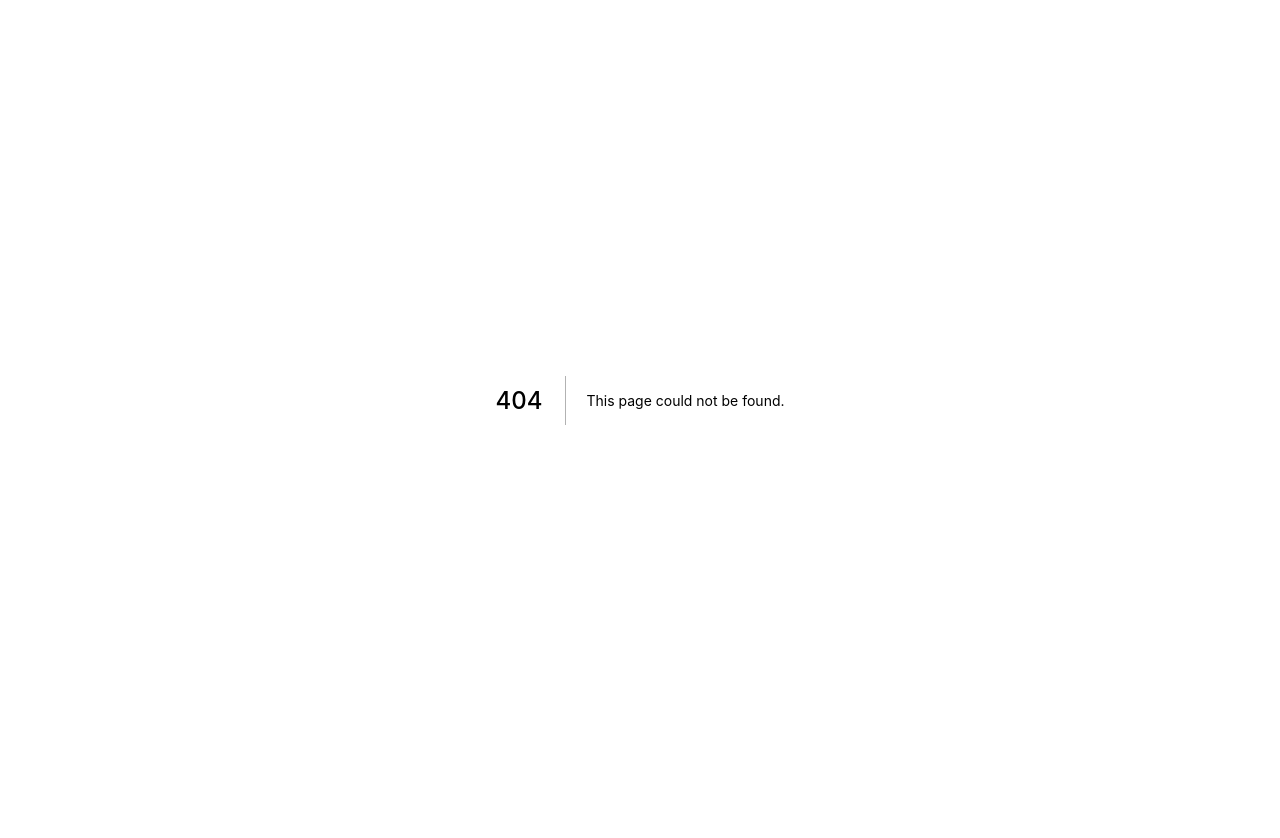
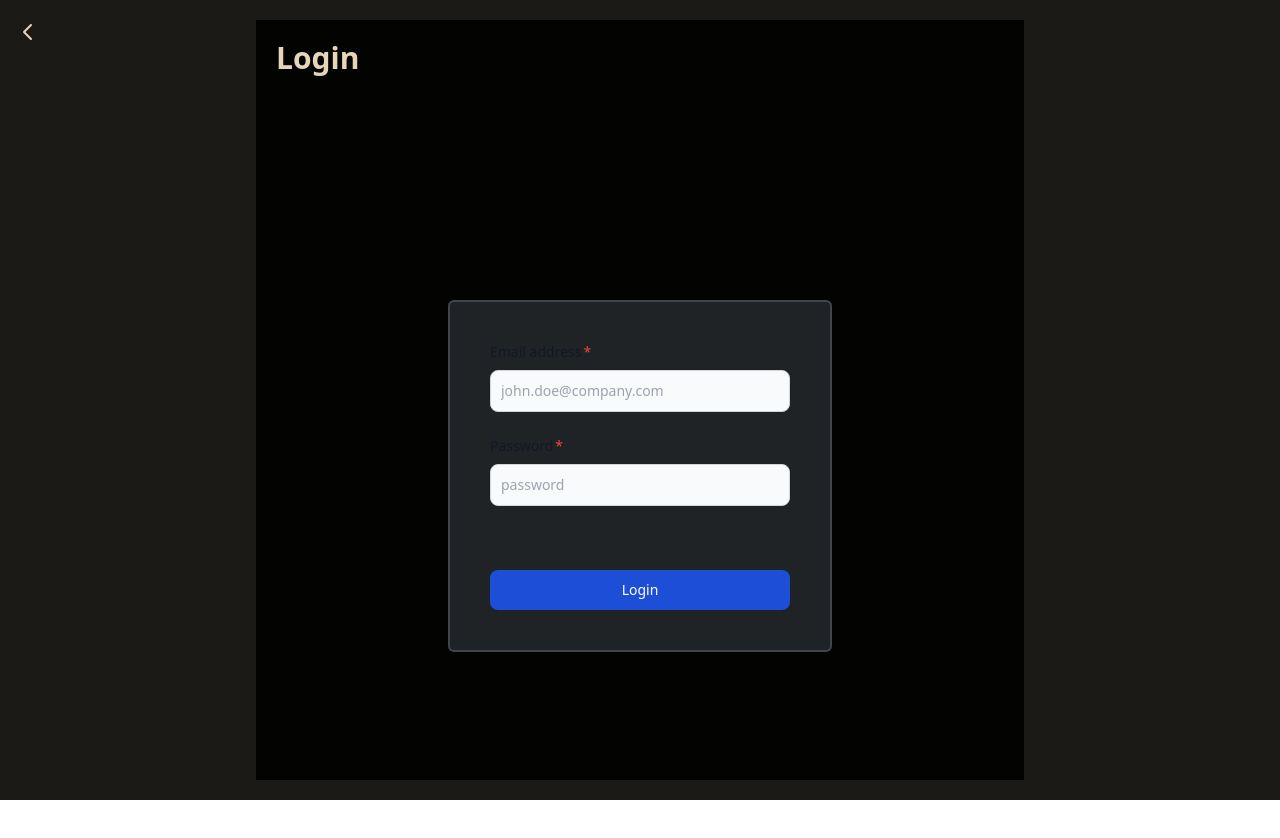
Before and after one commit to yusungkim/mysql_prisma, a Next.js app: page /login in a window 1280 px wide. Before the commit this address had no page. Shown: the top 838 px of the page. Before the commit the page ends 800 px from the top, so only its background shows below. Built offline with nearby package versions, Linux system fonts and the light colour scheme.

Commit message:
login ui

```diff
--- a/components/layout.tsx
+++ b/components/layout.tsx
@@ -1,18 +1,24 @@
+import Link from "next/link";
 import { useRouter } from "next/router";
 import { ReactElement } from "react";
 
 interface LayoutProps {
   canGoBack?: boolean;
+  haveMenu?: boolean;
   readonly children: ReactElement;
 }
 
-const Layout = ({ canGoBack = false, children }: LayoutProps) => {
+const Layout = ({
+  canGoBack = false,
+  children,
+  haveMenu = false,
+}: LayoutProps) => {
   const router = useRouter();
   const onClick = () => {
     router.back();
   };
   return (
-    <div className="w-screen h-screen bg-slate-900 text-slate-50 flex justify-center py-5">
+    <div className="w-screen h-screen bg-theme-black text-theme-beige flex justify-center py-5">
       {canGoBack ? (
         <button onClick={onClick} className="absolute left-4">
           <svg
@@ -32,6 +38,12 @@ const Layout = ({ canGoBack = false, children }: LayoutProps) => {
         </button>
       ) : null}
       <div className="max-w-screen-2xl w-full md:w-768 bg-black bg-opacity-90">
+        {haveMenu ? (
+          <div className="flex gap-5 justify-end p-5  bg-theme-orange font-bold">
+            <Link href="/login">Login</Link>
+            <Link href="/signin">Signin</Link>
+          </div>
+        ) : null}
         {children}
       </div>
     </div>
--- a/pages/index.tsx
+++ b/pages/index.tsx
@@ -4,7 +4,7 @@ import Link from "next/link";
 
 const Home: NextPage = () => {
   return (
-    <Layout>
+    <Layout haveMenu>
       <>
         <h2 className="text-3xl font-bold p-5">Initial template</h2>
         <ul className="text-lg px-10">
@@ -18,12 +18,6 @@ const Home: NextPage = () => {
           <li>Login & Session</li>
           <li>useUser</li>
         </ul>
-
-        <div>
-          <Link href="/signin">
-            Signin
-          </Link>
-        </div>
       </>
     </Layout>
   );
--- /dev/null
+++ b/pages/login.tsx
@@ -0,0 +1,72 @@
+import type { NextPage } from "next";
+import Layout from "@components/layout";
+import { useForm } from "react-hook-form";
+
+interface LoginFormData {
+  nickname?: string;
+  email: string;
+  password: string;
+  confirmPassword: string;
+  agreement: boolean;
+}
+
+const Login: NextPage = () => {
+  const { handleSubmit, register } = useForm<LoginFormData>();
+
+  const onValid = (formData: LoginFormData) => {
+    console.log(formData);
+  };
+
+  return (
+    <Layout canGoBack>
+      <>
+        <h2 className="text-3xl font-bold p-5">Login</h2>
+
+        <div className="flex justify-center items-center h-full">
+          <form onSubmit={handleSubmit(onValid)} className="w-1/2 border-2 border-slate-300 border-opacity-20 bg-slate-400 bg-opacity-20 p-10 rounded-md">
+            <div className="mb-6">
+              <label
+                htmlFor="email"
+                className="after:content-['*'] after:ml-0.5 after:text-red-500 block mb-2 text-sm font-medium text-gray-900 dark:text-gray-300"
+              >
+                Email address
+              </label>
+              <input
+                type="email"
+                id="email"
+                {...register("email", { required: true })}
+                className="bg-gray-50 border border-gray-300 text-gray-900 text-sm rounded-lg focus:ring-blue-500 focus:border-blue-500 block w-full p-2.5 dark:bg-gray-700 dark:border-gray-600 dark:placeholder-gray-400 dark:text-white dark:focus:ring-blue-500 dark:focus:border-blue-500"
+                placeholder="john.doe@company.com"
+                required
+              />
+            </div>
+            <div className="mb-6">
+              <label
+                htmlFor="password"
+                className="after:content-['*'] after:ml-0.5 after:text-red-500 block mb-2 text-sm font-medium text-gray-900 dark:text-gray-300"
+              >
+                Password
+              </label>
+              <input
+                type="password"
+                id="password"
+                {...register("password", { required: true, minLength: 5 })}
+                className="bg-gray-50 border border-gray-300 text-gray-900 text-sm rounded-lg focus:ring-blue-500 focus:border-blue-500 block w-full p-2.5 dark:bg-gray-700 dark:border-gray-600 dark:placeholder-gray-400 dark:text-white dark:focus:ring-blue-500 dark:focus:border-blue-500"
+                placeholder="password"
+                required
+              />
+            </div>
+            <button
+              type="submit"
+              className="mt-10 text-white bg-blue-700 hover:bg-blue-800 focus:ring-4 focus:outline-none focus:ring-blue-300 font-medium rounded-lg text-sm w-full px-5 py-2.5 text-center dark:bg-blue-600 dark:hover:bg-blue-700 dark:focus:ring-blue-800"
+            >
+              Login
+            </button>
+          </form>
+        </div>
+      </>
+    </Layout>
+  );
+};
+
+export default Login;
--- a/pages/signin.tsx
+++ b/pages/signin.tsx
@@ -2,7 +2,7 @@ import type { NextPage } from "next";
 import Layout from "@components/layout";
 import { useForm } from "react-hook-form";
 
-interface LoginFormData {
+interface SigninFormData {
   nickname?: string;
   email: string;
   password: string;
@@ -10,10 +10,10 @@ interface LoginFormData {
   agreement: boolean;
 }
 
-const Login: NextPage = () => {
-  const { handleSubmit, register } = useForm<LoginFormData>();
+const Signin: NextPage = () => {
+  const { handleSubmit, register } = useForm<SigninFormData>();
 
-  const onValid = (formData: LoginFormData) => {
+  const onValid = (formData: SigninFormData) => {
     console.log(formData);
   };
 
@@ -112,7 +112,7 @@ const Login: NextPage = () => {
             </div>
             <button
               type="submit"
-              className="text-white bg-blue-700 hover:bg-blue-800 focus:ring-4 focus:outline-none focus:ring-blue-300 font-medium rounded-lg text-sm w-full px-5 py-2.5 text-center dark:bg-blue-600 dark:hover:bg-blue-700 dark:focus:ring-blue-800"
+              className="mt-5 text-white bg-blue-700 hover:bg-blue-800 focus:ring-4 focus:outline-none focus:ring-blue-300 font-medium rounded-lg text-sm w-full px-5 py-2.5 text-center dark:bg-blue-600 dark:hover:bg-blue-700 dark:focus:ring-blue-800"
             >
               Sign In
             </button>
@@ -123,4 +123,4 @@ const Login: NextPage = () => {
   );
 };
 
-export default Login;
+export default Signin;
--- a/tailwind.config.js
+++ b/tailwind.config.js
@@ -8,6 +8,12 @@ module.exports = {
     extend: {
       spacing: {
         '768': '768px',
+      },
+      colors: {
+        'theme-black': '#1B1A17',
+        'theme-yellow': '#F0A500',
+        'theme-orange': '#E45826',
+        'theme-beige': '#E6D5B8',
       }
     },
   },
```
